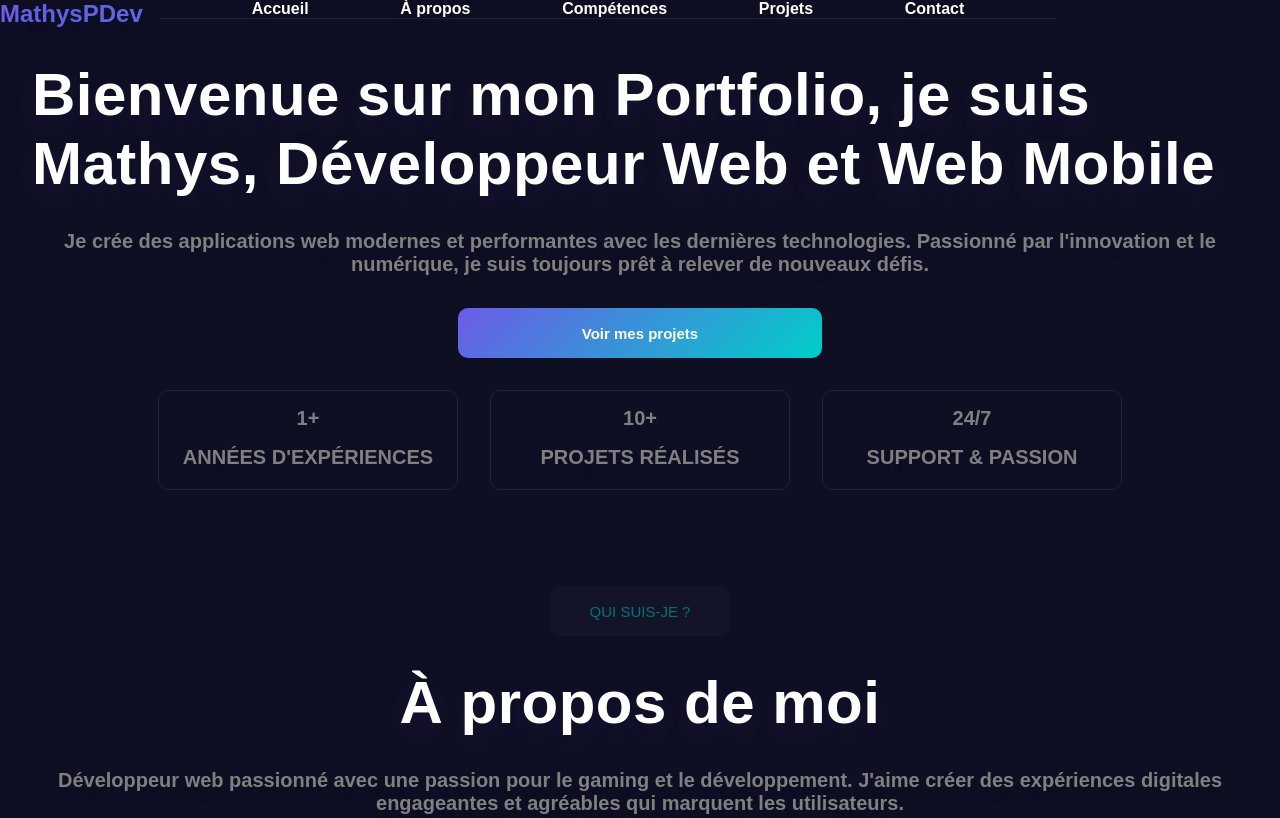
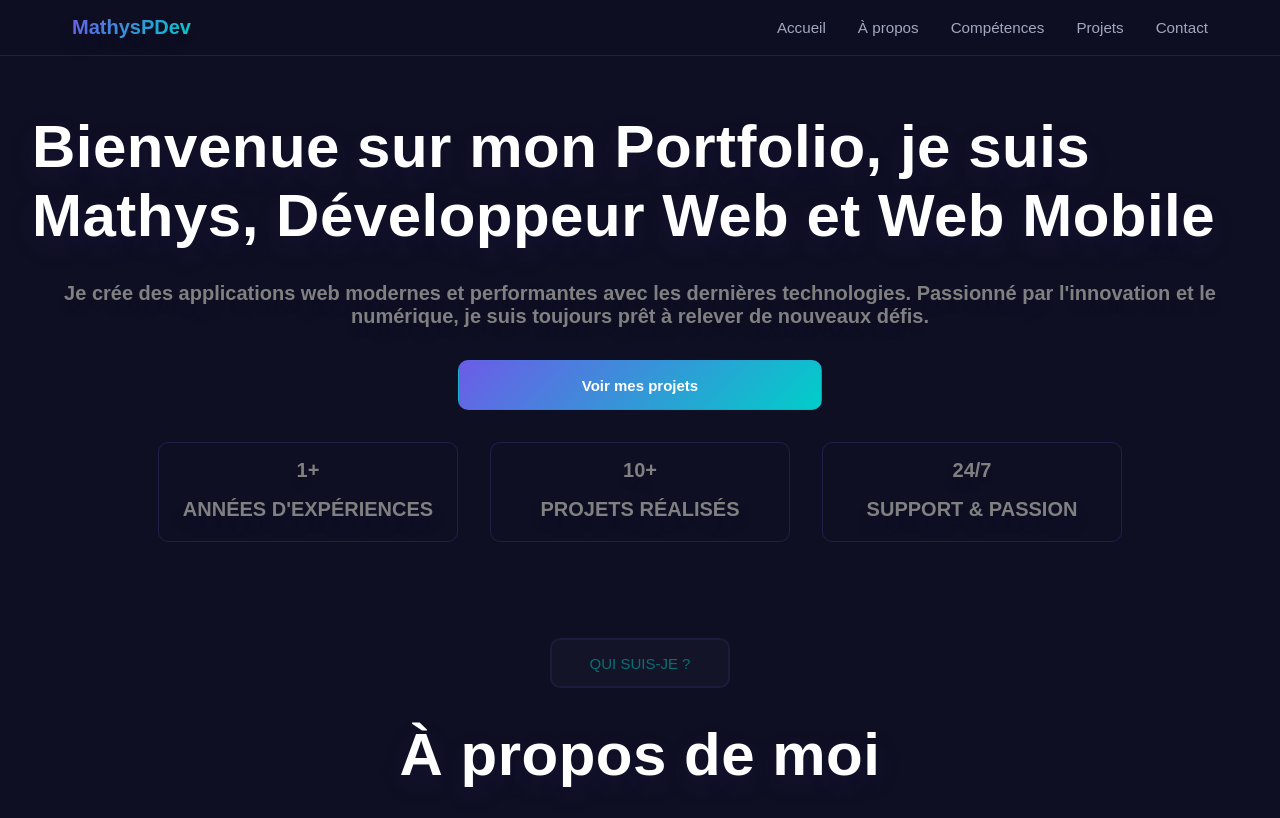
Before and after one commit to MPeypouxDev/Portfolio-Mathys, a plain HTML site: page index.html in a window 1280 px wide. Shown: the top 818 px of the page. Drawn offline with Linux system fonts and the light colour scheme.

Commit message:
Ajout des hover + détails de styles + ajout de la section contact

```diff
--- a/index.html
+++ b/index.html
@@ -8,22 +8,26 @@
   </head>
   <body>
     <div class="portfolio-content">
-      <div class="nav-content">
-        <div id="accessMyGit">MathysPDev</div>
-        <nav class="nav-bar-content">
-          <li>Accueil</li>
-          <li>À propos</li>
-          <li>Compétences</li>
-          <li>Projets</li>
-          <li>Contact</li>
-        </nav>
-      </div>
+      <nav class="nav-bar" id="navbar">
+        <div class="nav-container">
+            <div class="logo">MathysPDev</div>
+            <ul class="nav-links">
+                <li><a href="#home">Accueil</a></li>
+                <li><a href="#about">À propos</a></li>
+                <li><a href="#skills">Compétences</a></li>
+                <li><a href="#projects">Projets</a></li>
+                <li><a href="#contact">Contact</a></li>
+            </ul>
+            </nav>
       <div class="intro-content">
         <div class="intro-title">
           <h1>
             Bienvenue sur mon Portfolio, je suis Mathys, Développeur Web et Web
             Mobile
           </h1>
+        </div>
+        <div class="introduce-myself">
+
         </div>
         <div class="intro-container">
           <p>
@@ -185,6 +189,9 @@
             <button id="openCode">Code source</button>
           </div>
         </div>
+        <div class="contact-content">
+
+        </div>
       </div>
     </div>
   </body>
--- a/style.css
+++ b/style.css
@@ -1,4 +1,6 @@
-@import url("https://fonts.googleapis.com/css2?family=Inter:wght@300;400;500;600;700;800&family=JetBrains+Mono:wght@400;500;600&display=swap");
+html {
+  scroll-behavior: smooth;
+}
 
 * {
   margin: 0;
@@ -38,30 +40,73 @@ body {
   display: flex;
   flex-direction: column;
   text-shadow: var(--shadow);
+  padding-top: 5rem;
 }
 
-#accessMyGit {
-  font-size: 1.5rem;
+/* Navigation */
+.nav-bar {
+  position: fixed;
+  top: 0;
+  left: 0;
+  width: 100%;
+  background: rgba(15, 15, 35, 0.95);
+  backdrop-filter: blur(20px);
+  border-bottom: 1px solid rgba(108, 92, 231, 0.2);
+  z-index: 1000;
+  padding: 1rem 0;
+  transition: all 0.3s ease;
+}
+
+.nav-container {
+  max-width: 1200px;
+  margin: 0 auto;
+  display: flex;
+  justify-content: space-between;
+  align-items: center;
+  padding: 0 2rem;
+}
+
+.logo {
+  font-size: 20px;
   font-weight: 800;
   background: var(--gradient-1);
   -webkit-text-fill-color: transparent;
   background-clip: text;
 }
 
-/* Navigation */
-.nav-bar-content {
+.nav-links {
   display: flex;
-  justify-content: space-evenly;
   list-style: none;
-  margin-left: 10rem;
-  position: fixed;
-  top: 0;
-  width: 70%;
-  background: rgba(15, 15, 35, 0.95);
-  backdrop-filter: blur(20px);
-  border-bottom: 1px solid rgba(108, 92, 231, 0.2);
-  z-index: 1000;
+  gap: 2rem;
+}
+
+.nav-links a {
+  color: var(--text-secondary);
+  text-decoration: none;
+  font-weight: 500;
+  font-size: 0.95rem;
   transition: all 0.3s ease;
+  position: relative;
+  padding: 0.5rem 0;
+}
+
+.nav-links a::after {
+  content: "";
+  position: absolute;
+  bottom: 0;
+  left: 0;
+  width: 0;
+  height: 2px;
+  background: var(--gradient-1);
+  transition: width 0.3s ease;
+}
+
+.nav-links a:hover {
+  color: var(--text-primary);
+}
+
+.nav-links a:hover::after {
+  width: 100%;
 }
 
 .intro-content,
@@ -89,7 +134,7 @@ body {
   background: var(--gradient-1);
   border-radius: 10px;
   margin-top: 2rem;
-  border: none;
+  border: 1px solid rgba(108, 92, 231, 0.2);
   font-size: 15px;
   font-weight: bold;
   color: white;
@@ -99,6 +144,7 @@ body {
 #myProject:hover {
   background: var(--gradient-1);
   box-shadow: 0 20px 60px rgba(108, 92, 231, 0.2);
+  transition: all 0.3s ease ease-in-out;
 }
 
 .intro-content-card {
@@ -136,6 +182,7 @@ body {
   opacity: 0.5;
   margin-bottom: 2rem;
   text-transform: uppercase;
+  border: 2px solid rgba(108, 92, 231, 0.2);
 }
 
 .about-container,
```
